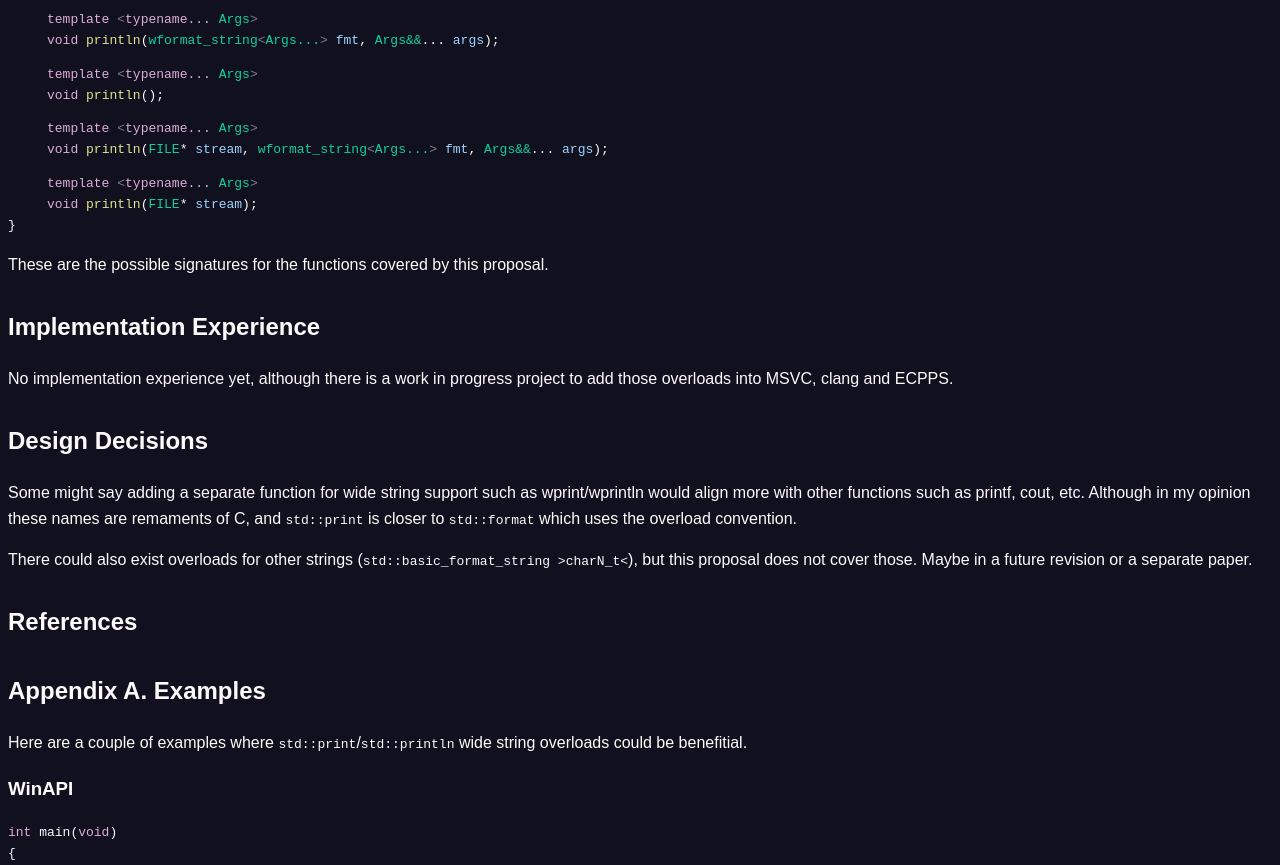
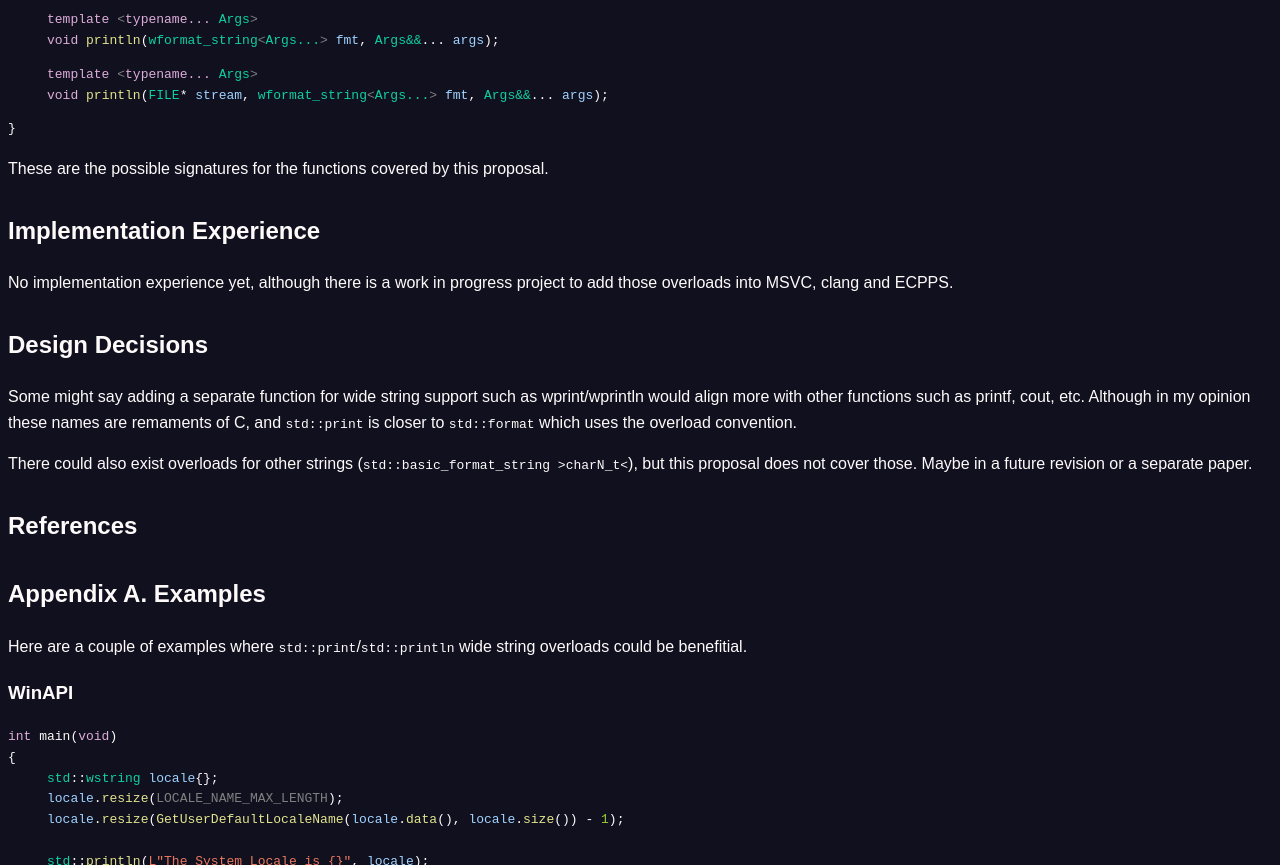
Before and after one commit to TymianekPL/tymi.org, a website: page wprint.html in a window 1280 px wide. Shown: the part 1388-2253 px from the top of the page. Drawn offline with Linux system fonts and the light colour scheme.

Commit message:
Remove println with no wide string format

```diff
--- a/wprint.html
+++ b/wprint.html
@@ -185,15 +185,9 @@ std::wprintln, C++, wide character, formatted output, tymi, P3673, D3673">
 </pre>
      <pre>
      <span class="keyword">template</span> <span class="macro">&lt;</span><span class="keyword">typename...</span> <span class="type">Args</span><span class="macro">&gt;</span>
-     <span class="keyword">void</span> <span class="func">println</span>();
-</pre>
-     <pre>
-     <span class="keyword">template</span> <span class="macro">&lt;</span><span class="keyword">typename...</span> <span class="type">Args</span><span class="macro">&gt;</span>
      <span class="keyword">void</span> <span class="func">println</span>(<span class="type">FILE</span>* <span class="var">stream</span>, <span class="type">wformat_string</span><span class="macro">&lt;</span><span class="type">Args...</span><span class="macro">&gt;</span> <span class="var">fmt</span>, <span class="type">Args&&</span>... <span class="var">args</span>);
 </pre>
      <pre>
-     <span class="keyword">template</span> <span class="macro">&lt;</span><span class="keyword">typename...</span> <span class="type">Args</span><span class="macro">&gt;</span>
-     <span class="keyword">void</span> <span class="func">println</span>(<span class="type">FILE</span>* <span class="var">stream</span>);
 }
 </pre>
      <p>
```
